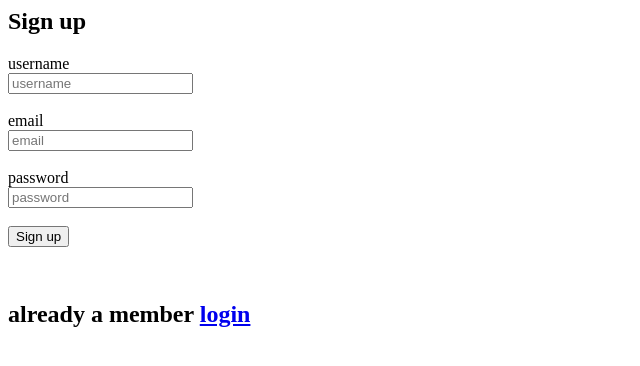
After one commit to suhascv/postgres_online, a Django app: page /signup/ in a window 1280 px wide. The commit adds this page. Shown: the top 366 px of the page, without its empty margins (0-640 px from the left). Run offline with Django 3.2, Linux system fonts and the light colour scheme.

Commit message:
users created, preveliges given

```diff
--- a/PostgreSQL_Online/urls.py
+++ b/PostgreSQL_Online/urls.py
@@ -23,6 +23,9 @@ urlpatterns = [
     path('admin/', admin.site.urls),
     path('schemas/',sv.schemaView,name='schemas'),
     path('schemas/<int:schema_id>',sv.schemaOverview,name='overview'),
-    path('schemas/query/<int:question_id>',sv.query,name='query')
+    path('schemas/query/<int:question_id>',sv.query,name='query'),
+    path('signup/',sv.signUp,name='signup'),
+    path('login/',sv.signIn,name='signin'),
+    path('logout/',sv.logout_view,name='logout')
 ]
 urlpatterns += static(settings.MEDIA_URL,document_root=settings.MEDIA_ROOT)
--- a/schemas/admin.py
+++ b/schemas/admin.py
@@ -1,6 +1,7 @@
 from django.contrib import admin
-from .models import Schema,Question
+from .models import Schema,Question,Customer
 # Register your models here.
 
+admin.site.register(Customer)
 admin.site.register(Schema)
 admin.site.register(Question)
--- /dev/null
+++ b/schemas/templates/schemas/signup.html
@@ -0,0 +1,18 @@
+<div class="container">
+  <h2>Sign up</h2>
+  {% if error %}
+  <p>{{ error }}</p>
+  {% endif %}
+    <form method="post" action="{% url 'signup' %}">
+      {% csrf_token %}
+      <label for="username">username</label><br>
+      <input id="username" type="text" placeholder="username" name="username"><br><br>
+      <label for="email">email</label><br>
+      <input id ="email" type="email" placeholder="email" name="email"><br><br>
+      <label for ="password">password</label><br>
+      <input id="password" type="password" placeholder="password" name="password"><br><br>
+      <button type="submit">Sign up</button>
+    </form>
+  </div>
+  <br>
+  <h2>already a member <a href="{% url 'signin' %}">login</a></h2>
--- a/schemas/views.py
+++ b/schemas/views.py
@@ -1,10 +1,22 @@
-from django.shortcuts import render,get_object_or_404
-from .models import Schema,Question
+from django.shortcuts import render,get_object_or_404,redirect
+from .forms import CustomSignupForm
+from django.urls import reverse_lazy
+from django.views import generic
+from django.contrib.auth import authenticate,login,logout
+from django.contrib.auth.models import User
+from .models import Schema,Question,Customer
+
 # Create your views here.
 
 def schemaView(request):
     schemas=Schema.objects.all()
     context={'schemas':schemas}
+    user = request.user
+    if user is not None:
+        context['user']=user.username
+    else:
+        context['user']=False
+    print(context['user'])
     return render(request,'schemas/schema.html',context)
 
 def schemaOverview(request,schema_id):
@@ -15,9 +27,45 @@ def schemaOverview(request,schema_id):
     return render(request,'schemas/overview.html',context)
 
 def query(request,question_id):
-    print('here')
-    question=get_object_or_404(Question,pk=question_id)
-    schema_id=question.schema.pk
-    schema=Schema.objects.get(pk=schema_id)
-    context={'schema':schema,'question':question}
-    return render(request,'schemas/query.html',context)
+    if request.user.is_authenticated:
+        question=get_object_or_404(Question,pk=question_id)
+        schema_id=question.schema.pk
+        schema=Schema.objects.get(pk=schema_id)
+        context={'schema':schema,'question':question}
+        return render(request,'schemas/query.html',context)
+    else:
+        return redirect('signup')
+
+def signUp(request):
+    if request.method=='POST':
+        username, password = request.POST.get('username',''),request.POST.get('password','')
+        email = request.POST.get('email','')
+        try:
+            User.objects.get(username=username)
+            return render(request,'schemas/signup.html',{'error':'user already exists TRY AGAIN'})
+        except:
+            try:
+                User.objects.get(email=email)
+                return render(request,'schemas/signup.html',{'error':'email already exists or invalid email TRY AGAIN'})
+            except:
+                user=User.objects.create_user(username,password=password,email=email)
+                user.save()
+                login(request,user)
+                return redirect('schemas')
+    else:
+        return render(request,'schemas/signup.html',{})
+
+
+def signIn(request):
+    username, password = request.POST.get('username',''),request.POST.get('password','')
+    user = authenticate(username=username, password=password)
+    if user is not None:
+        login(request,user)
+        return redirect('schemas')
+    else:
+        return render(request,'schemas/login.html',{})
+
+
+def logout_view(request):
+    logout(request)
+    return redirect('schemas')
```
Also changed, not shown: schemas/forms.py (added, +9 -0 lines), schemas/models.py (+6 -1 lines), schemas/templates/schemas/login.html (added, +9 -0 lines), schemas/templates/schemas/must_authenticate.html (added, +16 -0 lines), schemas/templates/schemas/schema.html (+12 -0 lines), images/download.png (added), schemas/migrations/0009_customer.py (added).
